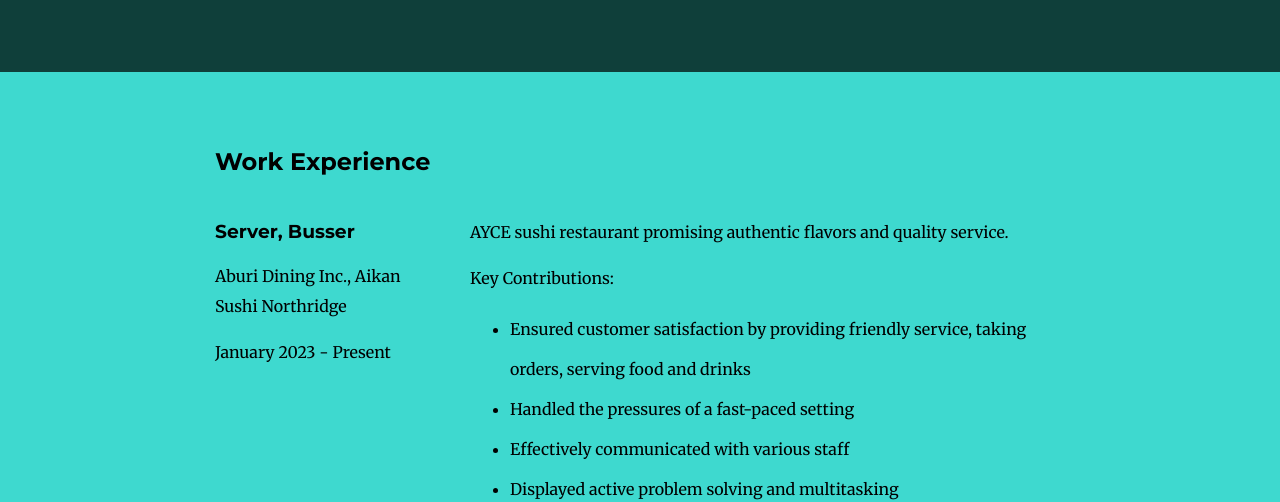
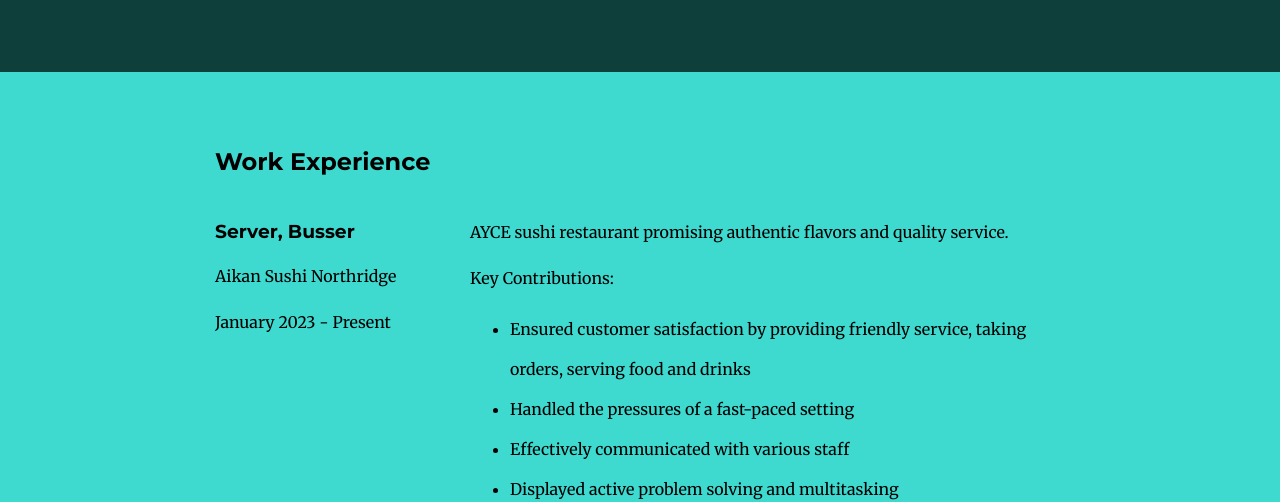
Before and after one commit to RyanCabanza/comp484-hw7, a plain HTML site: page index.html in a window 1280 px wide. Shown: the part 303-805 px from the top of the page. Drawn offline with Linux system fonts and the light colour scheme.

Commit message:
Update index.html

```diff
--- a/index.html
+++ b/index.html
@@ -35,7 +35,7 @@
                 <!-- Job Details: copy this whole block to add more jobs -->
                 <div class="column-narrow">
                     <h3>Server, Busser</h3>
-                    <p>Aburi Dining Inc., Aikan Sushi Northridge</p>
+                    <p>Aikan Sushi Northridge</p>
                     <p>January 2023 - Present</p>
                 </div>
 
```
